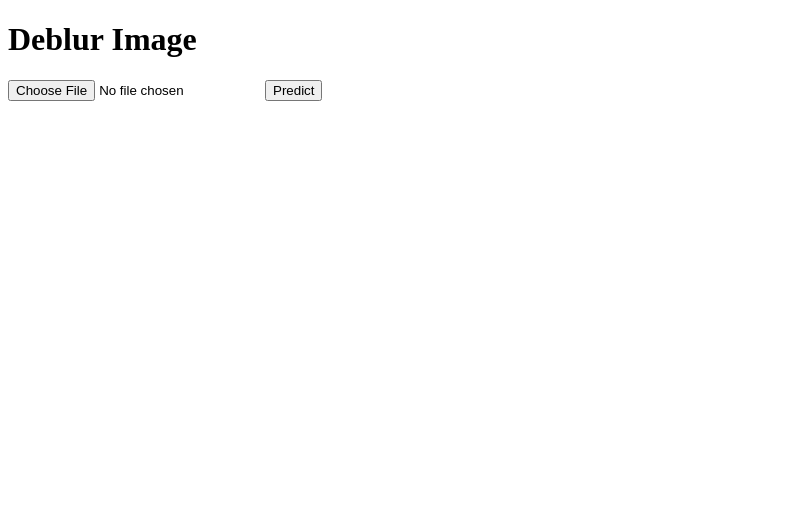
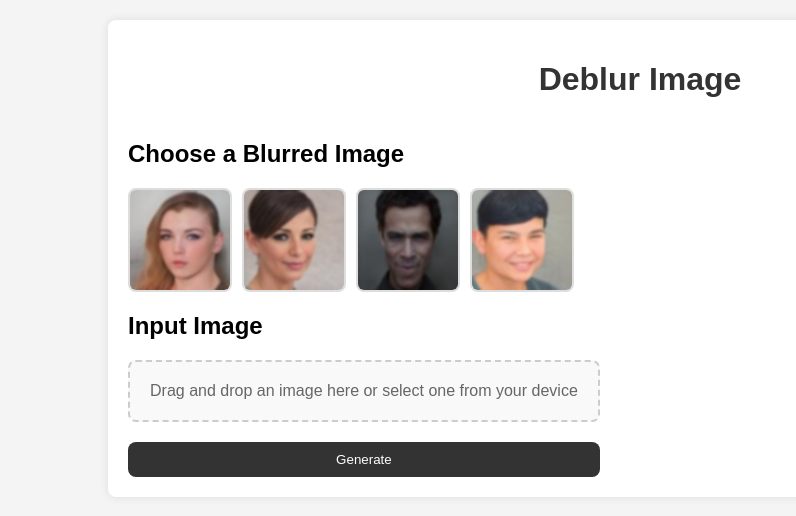
Before and after one commit to kskathe/restore-blurred-images, a Python web app: template templates/index.html in a window 1280 px wide. Shown: the top 516 px of the page, without its empty margins (0-796 px from the left). Run offline with Jinja, Linux system fonts and the light colour scheme; the template is opened without the code that fills it, so the values that code supplies are empty.

Commit message:
made changes in HTML and CSS file to improve the user interaction

```diff
--- a/app.py
+++ b/app.py
@@ -20,6 +20,9 @@ from fastapi.responses import StreamingResponse
 
 
 app = FastAPI()
+
+app.mount("/assets", StaticFiles(directory="assets"), name="assets")
+app.mount("/static", StaticFiles(directory="static"), name="static")
 
 app.mount("/static", StaticFiles(directory="static"), name="static")
 templates = Jinja2Templates(directory='templates')
--- a/static/style.css
+++ b/static/style.css
@@ -0,0 +1,154 @@
+body {
+    font-family: Arial, sans-serif;
+    margin: 0;
+    padding: 0;
+    background-color: #f4f4f4;
+}
+
+.container {
+    width: 80%;
+    margin: 20px auto;
+    padding: 20px;
+    background-color: #fff;
+    border-radius: 8px;
+    box-shadow: 0 0 10px rgba(0, 0, 0, 0.1);
+}
+
+h1 {
+    text-align: center;
+    color: #333;
+}
+
+.content {
+    display: flex;
+    justify-content: space-between;
+    flex-direction: column;
+}
+
+.left-panel, .right-panel {
+    width: 45%;
+}
+
+#blurred-images {
+    display: flex;
+    flex-wrap: wrap;
+    gap: 10px;
+}
+
+#blurred-images img {
+    width: 100px;
+    height: 100px;
+    cursor: pointer;
+    border-radius: 8px;
+    border: 2px solid #ddd;
+    transition: border-color 0.3s;
+}
+
+#blurred-images img:hover {
+    border-color: #333;
+}
+
+#drop-area {
+    border: 2px dashed #ccc;
+    border-radius: 8px;
+    padding: 20px;
+    text-align: center;
+    background-color: #f9f9f9;
+    position: relative;
+    transition: background-color 0.3s;
+}
+
+#drop-area p {
+    margin: 0;
+    color: #666;
+}
+
+#drop-area input[type="file"] {
+    position: absolute;
+    top: 0;
+    left: 0;
+    width: 100%;
+    height: 100%;
+    opacity: 0;
+    cursor: pointer;
+}
+
+#drop-area:hover {
+    background-color: #e9e9e9;
+}
+
+#input-image-container img {
+    width: 100%;
+    margin-top: 10px;
+    border-radius: 8px;
+}
+
+button {
+    display: block;
+    width: 100%;
+    padding: 10px;
+    margin-top: 20px;
+    background-color: #333;
+    color: #fff;
+    border: none;
+    border-radius: 8px;
+    cursor: pointer;
+    transition: background-color 0.3s;
+}
+
+button:hover {
+    background-color: #555;
+}
+
+#output-image-container {
+    margin-top: 20px;
+}
+
+#output-image-container img {
+    width: 100%;
+    border-radius: 8px;
+}
+
+
+.image-input-box {
+    width: 100%;
+    max-width: 300px;
+    margin: 20px auto;
+    padding: 10px;
+    border: 2px dashed #4CAF50;
+    border-radius: 10px;
+    background-color: #f9f9f9;
+    text-align: center;
+    transition: all 0.3s ease;
+    cursor: pointer;
+}
+
+.image-input-box:hover {
+    background-color: #e0f7fa;
+    border-color: #009688;
+}
+
+.image-input-box input[type="file"] {
+    opacity: 0;
+    width: 100%;
+    height: 100%;
+    position: absolute;
+    left: 0;
+    top: 0;
+    cursor: pointer;
+}
+
+.image-input-box::before {
+    content: "Drag & drop an image or click to upload";
+    color: #4CAF50;
+    font-weight: bold;
+    display: block;
+    margin-top: 10px;
+    font-size: 16px;
+    pointer-events: none;
+}
+
+.image-input-box:active {
+    background-color: #c8e6c9;
+    border-color: #388E3C;
+}
--- a/templates/index.html
+++ b/templates/index.html
@@ -1,3 +1,4 @@
+
 <!DOCTYPE html>
 <html lang="en">
 <head>
@@ -5,34 +6,71 @@
     <meta name="viewport" content="width=device-width, initial-scale=1.0">
     <title>Deblur Image</title>
     <link rel="stylesheet" href="/static/style.css">
+
     <script>
-        async function predictImage() {
-            const fileInput = document.getElementById('file-input');
-            const formData = new FormData();
-            formData.append('file', fileInput.files[0]);
+        function allowDrop(event) {
+            event.preventDefault();
+        }
 
-            // Display the input image
+        function drag(event) {
+            event.dataTransfer.setData("text", event.target.id);
+        }
+
+        function drop(event) {
+            event.preventDefault();
+            const imageId = event.dataTransfer.getData("text");
+            const imageElement = document.getElementById(imageId);
+            document.getElementById('input-image').src = imageElement.src;
+            document.getElementById('input-image-container').style.display = 'block';
+
+
+        }
+
+        function handleFileSelect(event) {
+            const file = event.target.files[0];
+            if (file) {
                 const reader = new FileReader();
                 reader.onload = function(e) {
                     document.getElementById('input-image').src = e.target.result;
                     document.getElementById('input-image-container').style.display = 'block';
+
+
+
+
                 };
-            reader.readAsDataURL(fileInput.files[0]);
+                reader.readAsDataURL(file);
+            }
+        }
 
-            // Send the file to the server
+        async function predictImage() {
+        const inputImage = document.getElementById('input-image');
+        const formData = new FormData();
+
+        if (inputImage.src && !inputImage.src.startsWith('data:')) {
+            // Handle image dragged from left panel
+            const response = await fetch(inputImage.src);
+            const blob = await response.blob();
+            formData.append('file', blob, 'dropped-image.png');
+        } else if (inputImage.src.startsWith('data:')) {
+            // Handle image selected from local file
+            const blob = await (await fetch(inputImage.src)).blob();
+            formData.append('file', blob, 'selected-image.png');
+        } else {
+            alert('Please drag and drop an image or select one from your device.');
+            return;
+        }
+
         const response = await fetch('/predict', {
             method: 'POST',
             body: formData,
         });
 
-            // Check if the request was successful
         if (response.ok) {
             const blob = await response.blob();
             const imageUrl = URL.createObjectURL(blob);
-
-                // Display the output image
             document.getElementById('output-image').src = imageUrl;
             document.getElementById('output-image-container').style.display = 'block';
+
         } else {
             alert('Error: Could not deblur the image.');
         }
@@ -42,20 +80,154 @@
 <body>
     <div class="container">
         <h1>Deblur Image</h1>
-        <form id="upload-form">
-            <input type="file" id="file-input" accept="image/*" required>
-            <button type="button" onclick="predictImage()">Predict</button>
-        </form>
-
+        <div class="content" >
+            <div class="left-panel">
+                <h2>Choose a Blurred Image</h2>
+                <div id="blurred-images">
+                        <img id="image1" src="/assets/SFHQ_pt1_00009176.jpg" alt="Blurred Image 1" draggable="true" ondragstart="drag(event)">
+                        <img id="image2" src="/assets/SFHQ_pt1_00022225.jpg" alt="Blurred Image 2" draggable="true" ondragstart="drag(event)">
+                        <img id="image3" src="/assets/SFHQ_pt1_00066057.jpg" alt="Blurred Image 3" draggable="true" ondragstart="drag(event)">
+                        <img id="image4" src="/assets/SFHQ_pt1_00013862.jpg" alt="Blurred Image 4" draggable="true" ondragstart="drag(event)">
+                </div>
+            </div>
+            <div class="right-panel" style="display: flex;">
+                <diiv>
+                    <h2>Input Image</h2>
+                    <div id="drop-area" ondrop="drop(event)" ondragover="allowDrop(event)">
+                        <p>Drag and drop an image here or select one from your device</p>
+                        <input type="file" id="file-input" accept="image/*" onchange="handleFileSelect(event)">
                         <div id="input-image-container" style="display:none;">
-            <h2>Input Image:</h2>
                             <img id="input-image" src="" alt="Input Image">
                         </div>
+                    </div>
+                    <button type="button" onclick="predictImage()">Generate</button>
+                </diiv>
 
                 <div id="output-image-container" style="display:none;">
                     <h2>Deblurred Image:</h2>
                     <img id="output-image" src="" alt="Deblurred Image">
                 </div>
             </div>
+        </div>
+    </div>
 </body>
 </html>
+
+
+<style>
+
+body {
+    font-family: Arial, sans-serif;
+    margin: 0;
+    padding: 0;
+    background-color: #f4f4f4;
+}
+
+.container {
+    width: 80%;
+    margin: 20px auto;
+    padding: 20px;
+    background-color: #fff;
+    border-radius: 8px;
+    box-shadow: 0 0 10px rgba(0, 0, 0, 0.1);
+}
+
+h1 {
+    text-align: center;
+    color: #333;
+}
+
+.content {
+    display: flex;
+    justify-content: space-between;
+    flex-direction: column;
+}
+
+.left-panel, .right-panel {
+    width: 100%;
+}
+
+#blurred-images {
+    display: flex;
+    flex-wrap: wrap;
+    gap: 10px;
+}
+
+#blurred-images img {
+    width: 100px;
+    height: 100px;
+    cursor: pointer;
+    border-radius: 8px;
+    border: 2px solid #ddd;
+    transition: border-color 0.3s;
+}
+
+#blurred-images img:hover {
+    border-color: #333;
+}
+
+#drop-area {
+    border: 2px dashed #ccc;
+    border-radius: 8px;
+    padding: 20px;
+    text-align: center;
+    background-color: #f9f9f9;
+    position: relative;
+    transition: background-color 0.3s;
+}
+
+#drop-area p {
+    margin: 0;
+    color: #666;
+}
+
+#drop-area input[type="file"] {
+    position: absolute;
+    top: 0;
+    left: 0;
+    width: 100%;
+    height: 100%;
+    opacity: 0;
+    cursor: pointer;
+}
+
+#drop-area:hover {
+    background-color: #e9e9e9;
+}
+
+#input-image-container img {
+    width: 50%;
+    margin-top: 10px;
+    border-radius: 8px;
+}
+
+button {
+    display: block;
+    width: 100%;
+    padding: 10px;
+    margin-top: 20px;
+    background-color: #333;
+    color: #fff;
+    border: none;
+    border-radius: 8px;
+    cursor: pointer;
+    transition: background-color 0.3s;
+}
+
+button:hover {
+    background-color: #555;
+}
+
+
+
+#output-image-container h2 {
+    padding-left: 20px;
+}
+
+#output-image-container img {
+    padding-left: 20px;
+    width: 100%;
+    border-radius: 8px;
+}
+
+</style>
```
Also changed, not shown: assets/SFHQ_pt1_00009176.jpg (added), assets/SFHQ_pt1_00011551.jpg (added), assets/SFHQ_pt1_00013862.jpg (added), assets/SFHQ_pt1_00022225.jpg (added), assets/SFHQ_pt1_00025344.jpg (added), assets/SFHQ_pt1_00030057.jpg (added), assets/SFHQ_pt1_00044960.jpg (added), assets/SFHQ_pt1_00066057.jpg (added), assets/SFHQ_pt1_00067679.jpg (added), assets/SFHQ_pt1_00087702.jpg (added). Lines whose indentation alone changed are shown as unchanged.
